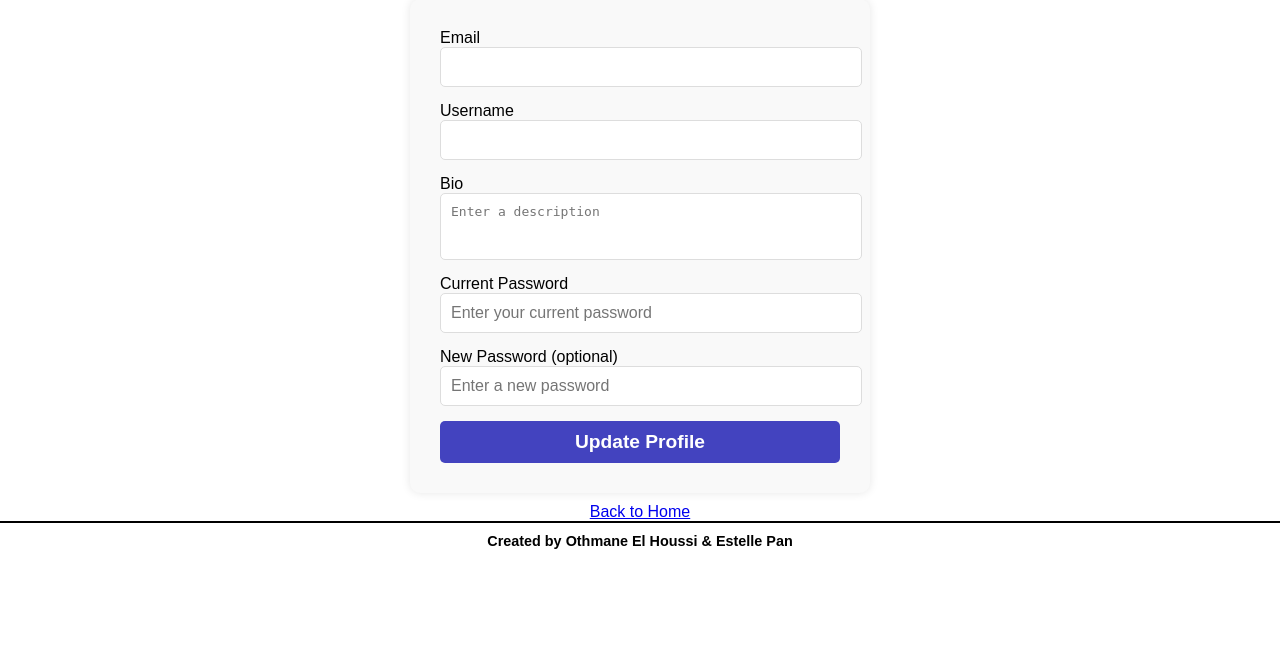
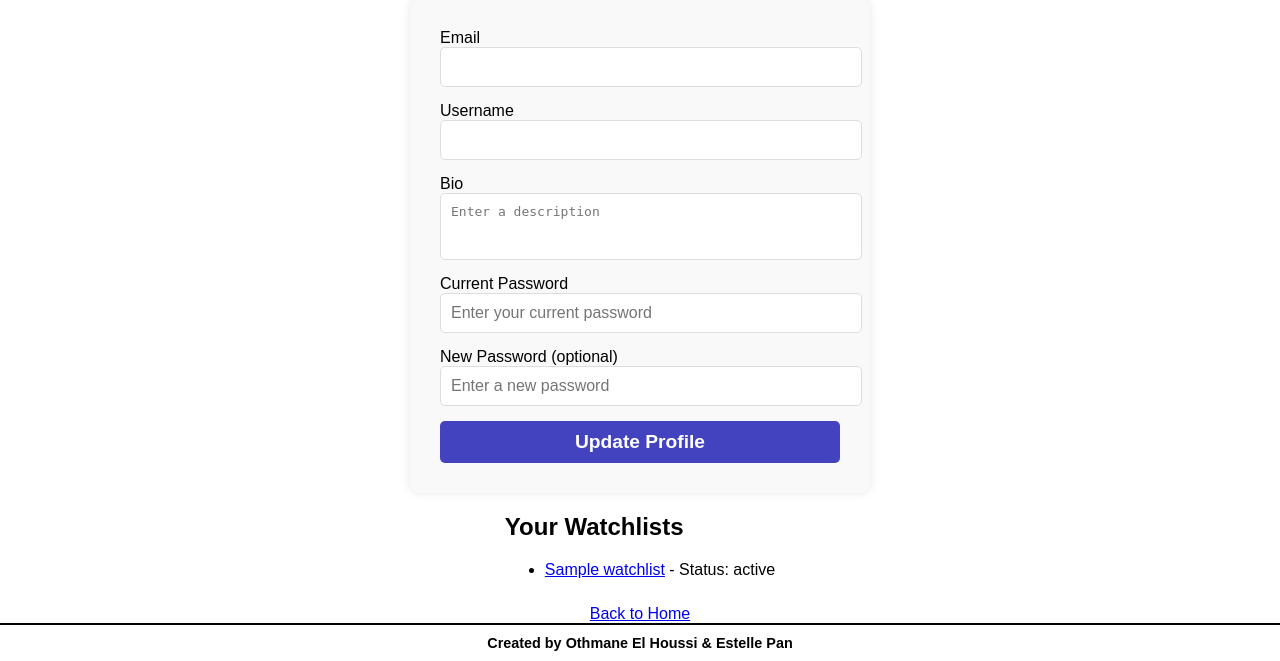
Before and after one commit to yoiestelle/imovie_nyc, a Flask app: template webserver/templates/profile.html in a window 1280 px wide. Shown: the part 265-926 px from the top of the page. Before the commit the page ends 814 px from the top, so only its background shows below. Run offline with Flask 3, Linux system fonts and the light colour scheme; the template is opened without the code that fills it: most values are stand-ins (such as "Sample title", 1, 10 or a date in 2020); parts of the project's set-up code (start-up, migrations or seed data) failed here and were passed over.

Commit message:
mor ebugs

```diff
--- a/webserver/server.py
+++ b/webserver/server.py
@@ -517,10 +517,18 @@ def profile():
     with engine.connect() as connection:
         result = connection.execute(query, {'email': email}).fetchone()
 
+    # Fetch the watchlists owned by the user
+    watchlists_query = text("""
+        SELECT wid, name, status FROM Watchlist_own WHERE owner = :email
+    """)
+    with engine.connect() as connection:
+        watchlists = connection.execute(watchlists_query, {'email': email}).fetchall()
+
+
     user = result._mapping
 
     logged_in = 'email' in session
-    return render_template('profile.html', logged_in=logged_in, user=user)
+    return render_template('profile.html', logged_in=logged_in, user=user, watchlists=watchlists)
 
 #logout
 @app.route('/logout')
--- a/webserver/templates/profile.html
+++ b/webserver/templates/profile.html
@@ -36,5 +36,21 @@
     </form>
 </div>
 
+<div class="watchlist-container content-card">
+    <h2>Your Watchlists</h2>
+    {% if watchlists %}
+        <ul class="watchlist-list">
+            {% for watchlist in watchlists %}
+                <li>
+                    <a href="{{ url_for('watchlist_details', wid=watchlist.wid) }}">{{ watchlist.name }}</a>
+                    - Status: {{ watchlist.status }}
+                </li>
+            {% endfor %}
+        </ul>
+    {% else %}
+        <p>You have no watchlists.</p>
+    {% endif %}
+</div>
+
 <a href="{{ url_for('index') }}" class="btn-link">Back to Home</a>
 {% endblock %}
```
